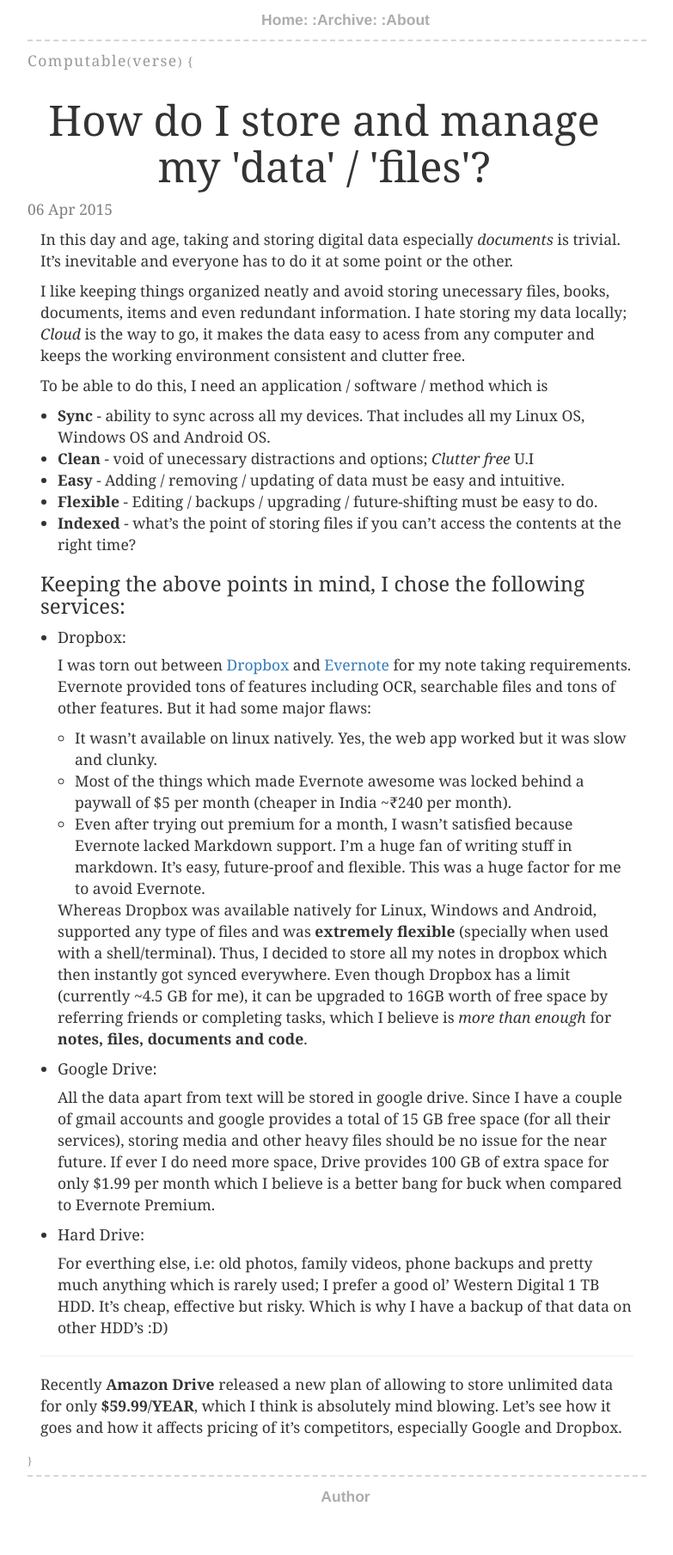
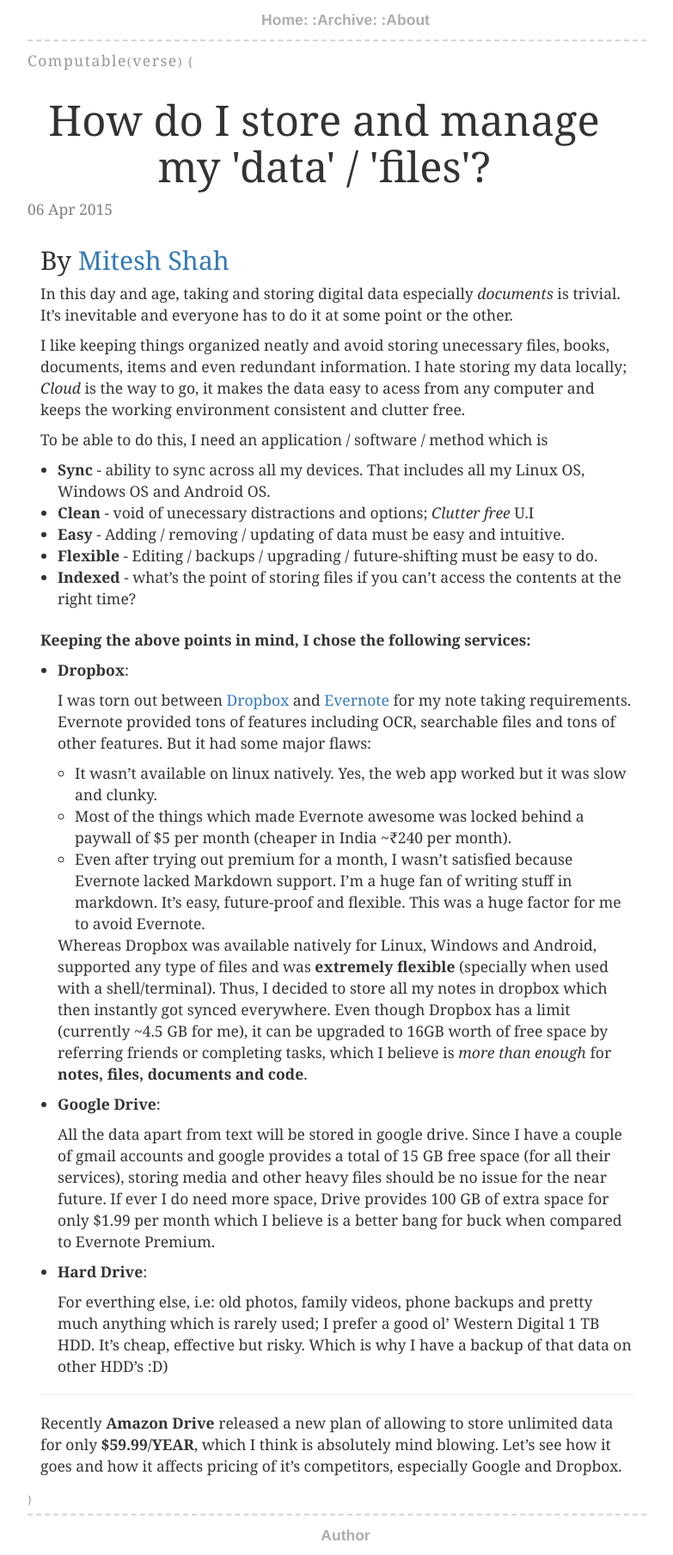
Before and after one commit to ACidDrinkeR/lol.github.io, a Jekyll site: the page built from _posts/2015-04-06-how-i-store-manage-data-files.md, in a window 1280 px wide. Shown: the whole page at 86% size, without its empty margins (263-1046 px from the left). Built offline with Jekyll 4.4.1, drawn with Linux system fonts in a browser that asks for light colours; before the commit the page ends 1764 px from its top, so only the background shows below that.

Commit message:
Update 2015-04-06-how-i-store-manage-data-files.md

```diff
--- a/_posts/2015-04-06-how-i-store-manage-data-files.md
+++ b/_posts/2015-04-06-how-i-store-manage-data-files.md
@@ -4,6 +4,7 @@
 date: 2015-04-06
 ---
 
+## By [Mitesh Shah](http://miteshms.me/author)
 In this day and age, taking and storing digital data especially *documents* is trivial. It's inevitable and everyone has to do it at some point or the other.
 
 I like keeping things organized neatly and avoid storing unecessary files, books, documents, items and even redundant information. I hate storing my data locally; *Cloud* is the way to go, it makes the data easy to acess from any computer and keeps the working environment consistent and clutter free.
@@ -18,9 +19,9 @@
 * **Flexible** - Editing / backups / upgrading / future-shifting must be easy to do.
 * **Indexed** - what's the point of storing files if you can't access the contents at the right time?
 
-###Keeping the above points in mind, I chose the following services:
+### **Keeping the above points in mind, I chose the following services:**
 
-* #### Dropbox:
+* **Dropbox**:
 
 	I was torn out between [Dropbox](https://dropbox.com) and [Evernote](https://evernote.com) for my note taking requirements.
 	Evernote provided tons of features including OCR, searchable files and tons of other features. But it had some major flaws:
@@ -31,11 +32,11 @@
 
 	Whereas Dropbox was available natively for Linux, Windows and Android, supported any type of files and was **extremely flexible** (specially when used with a shell/terminal). Thus, I decided to store all my notes in dropbox which then instantly got synced everywhere. Even though Dropbox has a limit (currently ~4.5 GB for me), it can be upgraded to 16GB worth of free space by referring friends or completing tasks, which I believe is *more than enough* for **notes, files, documents and code**.
 
-* #### Google Drive:
+* **Google Drive**:
 
 	All the data apart from text will be stored in google drive. Since I have a couple of gmail accounts and google provides a total of 15 GB free space (for all their services), storing media and other heavy files should be no issue for the near future. If ever I do need more space, Drive provides 100 GB of extra space for only $1.99 per month which I believe is a better bang for buck when compared to Evernote Premium.
 
-* #### Hard Drive:
+* **Hard Drive**:
 
 	For everthing else, i.e: old photos, family videos, phone backups and pretty much anything which is rarely used; I prefer a good ol' Western Digital 1 TB HDD. It's cheap, effective but risky. Which is why I have a backup of that data on other HDD's :D)
 
```
